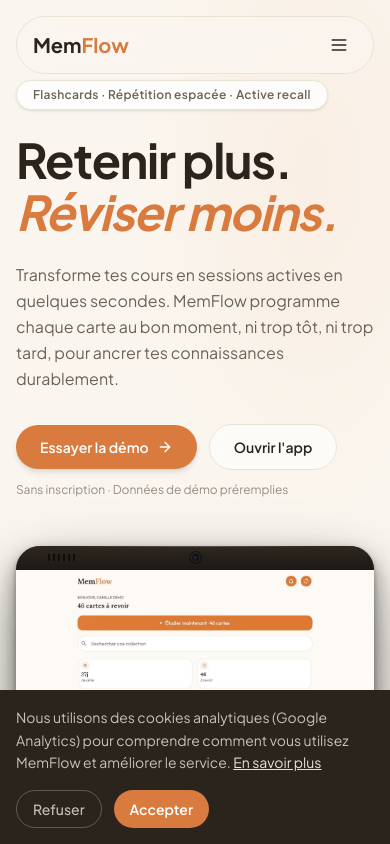
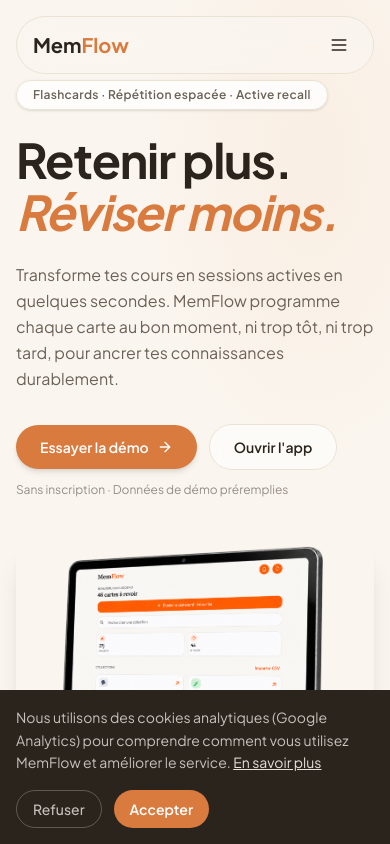
Before and after one commit to Morg9864/memflow, a Next.js app: page / in a window 390 px wide. Shown: the top 844 px of the page. Built offline with nearby package versions, Linux system fonts and the light colour scheme.

Commit message:
feat: update Hero component to use Image for tablet mockup and adjust dimensions

```diff
--- a/components/hero.tsx
+++ b/components/hero.tsx
@@ -2,8 +2,7 @@
 
 import { motion, useReducedMotion } from "framer-motion";
 import { ArrowRight } from "lucide-react";
-import { DeviceFrame } from "@/components/device-frame";
-import { screenshots } from "@/lib/screenshots";
+import Image from "next/image";
 import { fadeUp, stagger, viewportOnce } from "@/lib/motion";
 import { cn } from "@/lib/utils";
 
@@ -186,14 +185,15 @@ export function Hero() {
               className="relative z-10"
               style={{
                 transform: "perspective(900px) rotateY(-6deg) rotateX(2deg)",
-                width: "clamp(360px, 38vw, 520px)",
+                width: "clamp(440px, 46vw, 700px)",
               }}
             >
-              <DeviceFrame
-                src={screenshots.dashboard.src}
-                alt={screenshots.dashboard.alt}
+              <Image
+                src="/screenshots/tablet-mockup-transparent.png"
+                alt="Tablette MemFlow affichant le tableau de bord"
+                width={1627}
+                height={967}
                 priority
-                variant="tablet"
                 className="w-full shadow-2xl"
               />
 
@@ -301,12 +301,13 @@ export function Hero() {
             transition={{ duration: 0.6, delay: 0.5, ease: [0.22, 1, 0.36, 1] }}
             className="flex justify-center lg:hidden"
           >
-            <DeviceFrame
-              src={screenshots.dashboard.src}
-              alt={screenshots.dashboard.alt}
+            <Image
+              src="/screenshots/tablet-mockup-transparent.png"
+              alt="Tablette MemFlow affichant le tableau de bord"
+              width={1627}
+              height={967}
               priority
-              variant="tablet"
-              className="w-full max-w-[min(92vw,32rem)] shadow-xl"
+              className="w-full max-w-[min(96vw,40rem)] shadow-xl"
             />
           </motion.div>
         </div>
```
Also changed, not shown: public/screenshots/tablet-mockup-left-facing.png (added), public/screenshots/tablet-mockup-transparent.png (added).
